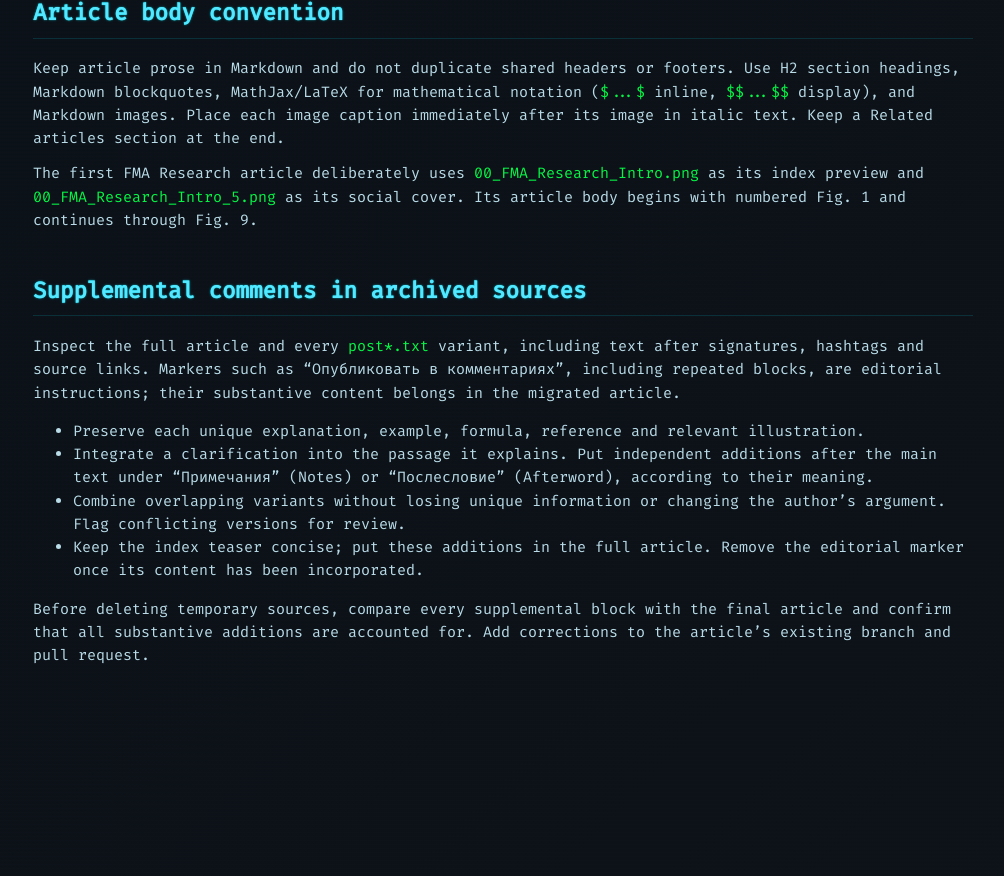
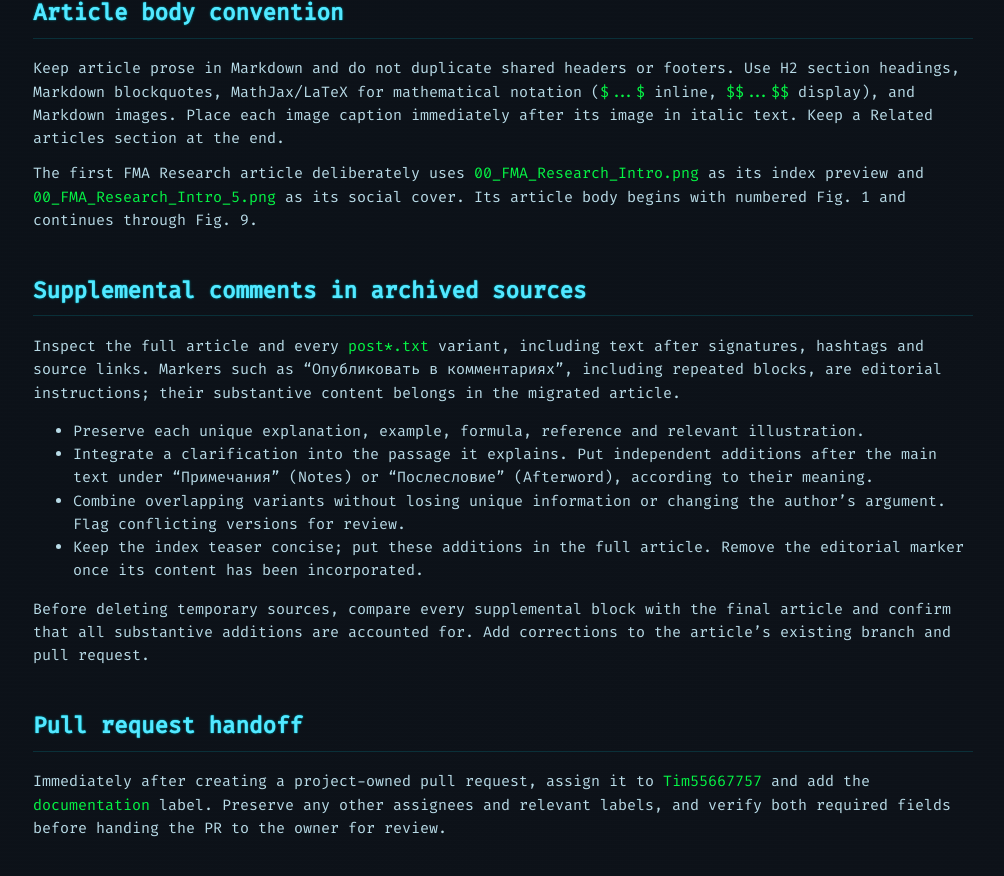
Before and after one commit to Fuzzy-Technologies/fuzzy-technologies.github.io, a Jekyll site: the page built from docs/ARTICLES.md, in a window 1280 px wide and 900 px high, scrolled down 1591 px. Shown: the top 876 px of the window, without its empty margins (137-1141 px from the left). Built offline with Jekyll 4.4.1, drawn with Linux system fonts in a browser that asks for light colours; our own code applies the rules of GitHub Pages for plain Markdown files; Markdown is read by kramdown in place of the engine named in the settings; before the commit the page ends 2318 px from its top, so only the background shows below that.

Commit message:
Require owner assignment and documentation label on pull requests

```diff
--- a/docs/ARTICLES.md
+++ b/docs/ARTICLES.md
@@ -49,3 +49,7 @@ Inspect the full article and every `post*.txt` variant, including text after sig
 - Keep the index teaser concise; put these additions in the full article. Remove the editorial marker once its content has been incorporated.
 
 Before deleting temporary sources, compare every supplemental block with the final article and confirm that all substantive additions are accounted for. Add corrections to the article's existing branch and pull request.
+
+## Pull request handoff
+
+Immediately after creating a project-owned pull request, assign it to `Tim55667757` and add the `documentation` label. Preserve any other assignees and relevant labels, and verify both required fields before handing the PR to the owner for review.
```
